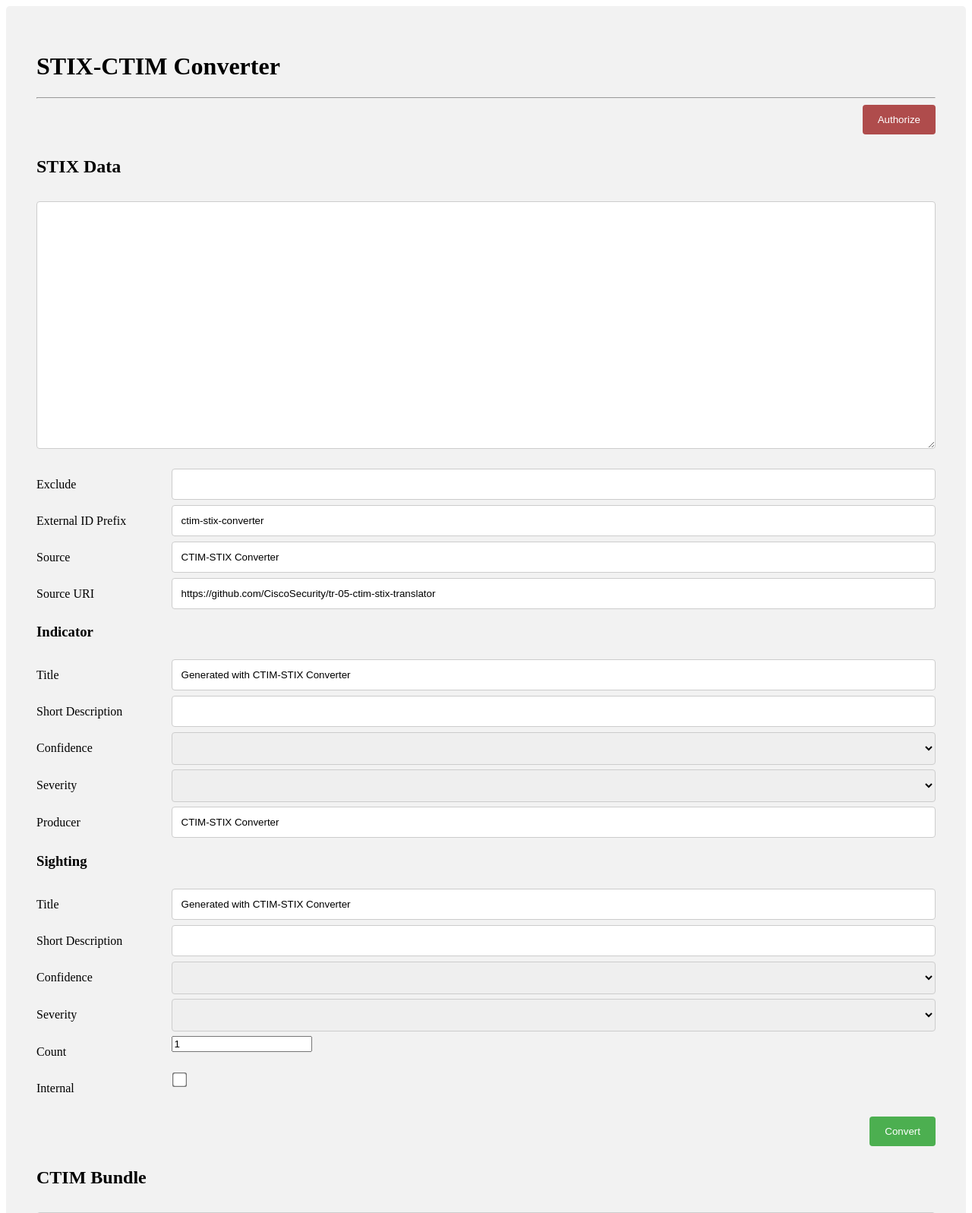
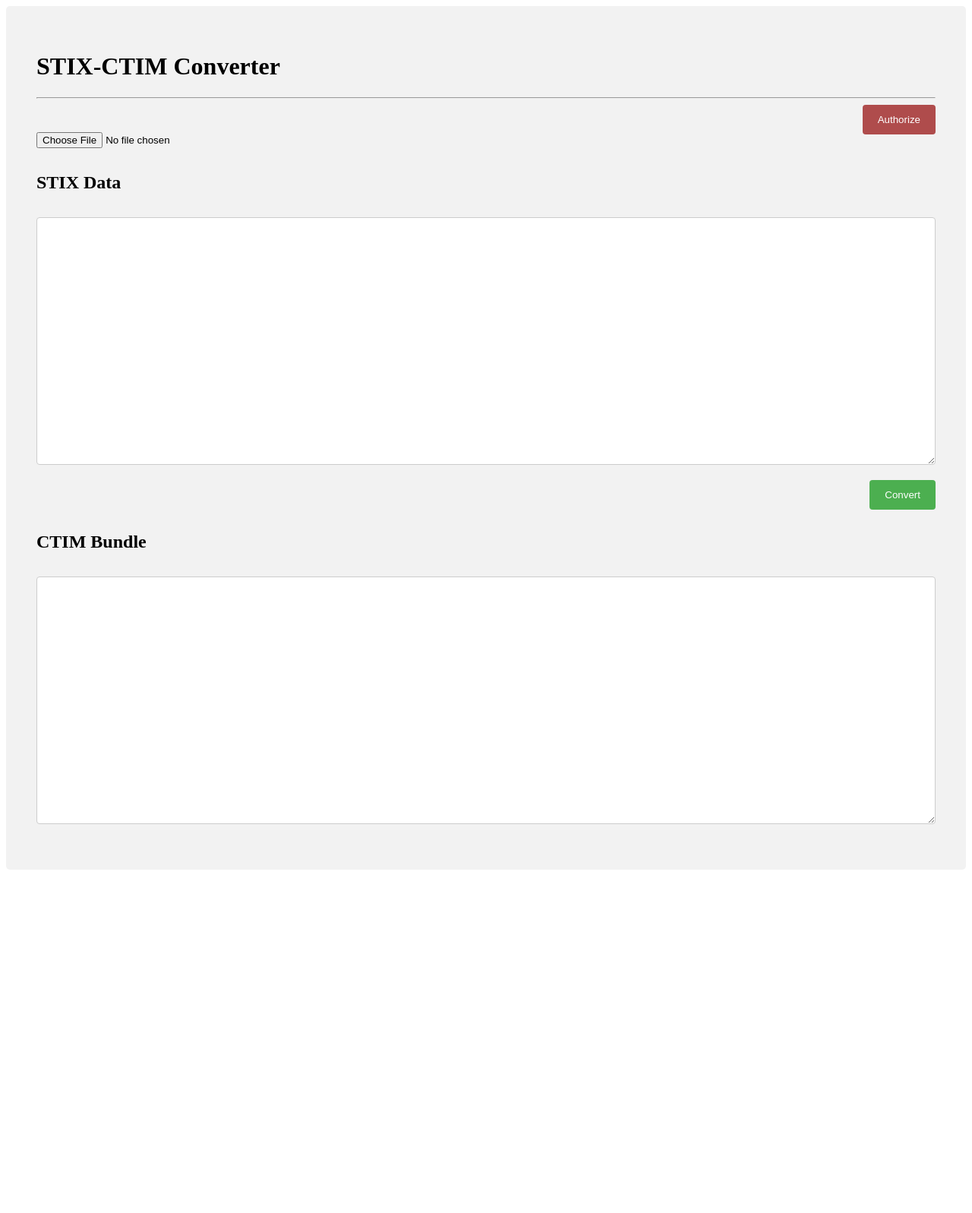
Before and after one commit to CiscoSecurity/tr-05-ctim-stix-converter, a Flask app: page / in a window 1280 px wide. Shown: the top 1597 px of the page at 76% size. After the commit the page ends 1145 px from the top, so only its background shows below. Run offline with Flask 2, Linux system fonts and the light colour scheme; lists and menus that the app fills with data are empty; some libraries are stand-ins or nearby versions.

Commit message:
CCTRI-2475 Update converter UI

```diff
--- a/code/api/convert.py
+++ b/code/api/convert.py
@@ -1,13 +1,15 @@
 from api import converter
 from api.utils import get_json
 from flask import Blueprint
+
+from api.schemas import ArgumentsSchema
 
 convert_api = Blueprint('convert', __name__)
 
 
 @convert_api.route('/convert', methods=['POST'])
 def convert():
-    arguments = get_json()
+    arguments = get_json(schema=ArgumentsSchema())
     indicators_bulk = converter.convert(arguments)
     response = {'indicators': indicators_bulk}
     return response
--- a/code/api/converter.py
+++ b/code/api/converter.py
@@ -7,7 +7,7 @@
 
 
 def convert(args):
-    indicators_data = extract_indicators(args['path'])
+    indicators_data = extract_indicators(args['content'])
 
     return build_bulk(indicators_data)
 
@@ -36,8 +36,8 @@
     return indicators
 
 
-def extract_indicators(path):
-    tree = minidom.parse(path)
+def extract_indicators(content):
+    tree = minidom.parseString(content)
 
     indicators_data = []
 
--- a/code/api/ui.py
+++ b/code/api/ui.py
@@ -1,7 +1,7 @@
 import json
 
 from flask import (
-    Blueprint, render_template, request, session, redirect, url_for, flash
+    Blueprint, render_template, request, session, redirect, url_for, flash, jsonify
 )
 from markupsafe import Markup
 
@@ -20,18 +20,17 @@
     if request.method == 'POST':
         if form.validate_on_submit():
             tr_client = get_tr_client(session_=session)
-
             if form.convert.data:
                 data = load(prepare_form(form), schema=ArgumentsSchema())
-                bundle = converter.convert(data, tr_client)
-                form.bundle.data = json.dumps(
-                    bundle.json, indent=4, sort_keys=True
+                bulk = converter.convert(data)
+                form.bulk.data = json.dumps(
+                    {'indicators': bulk}, indent=4, sort_keys=True
                 )
 
             elif form.submit.data:
-                bundle = json.loads(request.form.get('bundle'))
+                bulk = json.loads(request.form.get('bulk'))
                 flash_submit_result(
-                    tr_client.private_intel.bundle.import_.post(bundle)
+                    tr_client.private_intel.bulk.post(bulk)
                 )
 
     return render_template(
--- a/code/forms.py
+++ b/code/forms.py
@@ -2,13 +2,12 @@
 from flask_wtf import FlaskForm
 from wtforms import (
     StringField, PasswordField, SubmitField, TextAreaField,
-    SelectField, FormField, IntegerField, BooleanField
+    SelectField, IntegerField, BooleanField
 )
 from wtforms.validators import DataRequired
 
 from api.constants import (
-    DEFAULT_SOURCE, DEFAULT_SOURCE_URI,
-    DEFAULT_EXTERNAL_ID_PREFIX, DEFAULT_PRODUCER, DEFAULT_TITLE,
+    DEFAULT_PRODUCER, DEFAULT_TITLE,
     DEFAULT_CONFIDENCE, DEFAULT_INTERNAL, DEFAULT_COUNT
 )
 
@@ -51,19 +50,6 @@
 
 class MainForm(FlaskForm):
     content = TextAreaField('STIX Data', validators=[DataRequired()])
-    exclude = StringField('Exclude')
-    external_id_prefix = StringField(
-        'External ID Prefix', validators=[DataRequired()],
-        default=DEFAULT_EXTERNAL_ID_PREFIX
-    )
-    source = StringField(
-        'Source',  validators=[DataRequired()], default=DEFAULT_SOURCE
-    )
-    source_uri = StringField(
-        'Source URI', validators=[DataRequired()], default=DEFAULT_SOURCE_URI
-    )
-    indicator = FormField(IndicatorForm)
-    sighting = FormField(SightingForm)
     convert = SubmitField('Convert')
-    bundle = TextAreaField('CTIM Bundle', render_kw={'readonly': True})
+    bulk = TextAreaField('CTIM Bundle', render_kw={'readonly': True})
     submit = SubmitField('Submit to Private Intelligence')
--- a/code/templates/_formhelpers.html
+++ b/code/templates/_formhelpers.html
@@ -23,3 +23,7 @@
         </div>
     </div>
 {% endmacro %}
+
+{% macro render_file_picker(field) %}
+    <input name="source_file" type="file" id="file-selector">
+{% endmacro %}
--- a/code/templates/main.html
+++ b/code/templates/main.html
@@ -1,6 +1,7 @@
 {% extends "base.html" %}
 {% from "_formhelpers.html" import render_field %}
 {% from "_formhelpers.html" import render_text_area %}
+{% from "_formhelpers.html" import render_file_picker %}
 
 {% block content %}
 
@@ -12,36 +13,25 @@
     <form action="/" method="post" novalidate>
         {{ form.hidden_tag() }}
 
+          {{ render_file_picker(form.content) }}
+    <script>
+        document.getElementById('file-selector')
+            .addEventListener('change', function() {
+
+            var fr=new FileReader();
+            fr.onload=function(){
+                document.getElementById('content')
+                        .textContent=fr.result;
+            }
+
+            fr.readAsText(this.files[0]);
+        })
+    </script>
         {{ render_text_area(form.content) }}
-        {{ render_field(form.exclude) }}
-        {{ render_field(form.external_id_prefix) }}
-        {{ render_field(form.source) }}
-        {{ render_field(form.source_uri) }}
+        <p>{{ form.convert() }}</p> <br><br>
+        {{ render_text_area(form.bulk) }}
 
-
-           <h3> Indicator </h3>
-          {{ form.indicator.hidden_tag() }}
-        {{ render_field(form.indicator.title) }}
-        {{ render_field(form.indicator.short_description) }}
-        {{ render_field(form.indicator.confidence) }}
-        {{ render_field(form.indicator.severity) }}
-        {{ render_field(form.indicator.producer) }}
-
-          <h3> Sighting </h3>
-          {{ form.sighting.hidden_tag() }}
-        {{ render_field(form.sighting.title) }}
-        {{ render_field(form.sighting.short_description) }}
-        {{ render_field(form.sighting.confidence) }}
-        {{ render_field(form.sighting.severity) }}
-        {{ render_field(form.sighting.count) }}
-        {{ render_field(form.sighting.internal) }}
-
-
-        <p>{{ form.convert() }}</p> <br><br>
-
-        {{ render_text_area(form.bundle) }}
-
-        {% if (form.bundle.data) %}
+        {% if (form.bulk.data) %}
             <p>{{ form.submit() }}</p>
         {% endif %}
     </form>
```
Also changed, not shown: code/api/schemas.py (+0 -30 lines).
